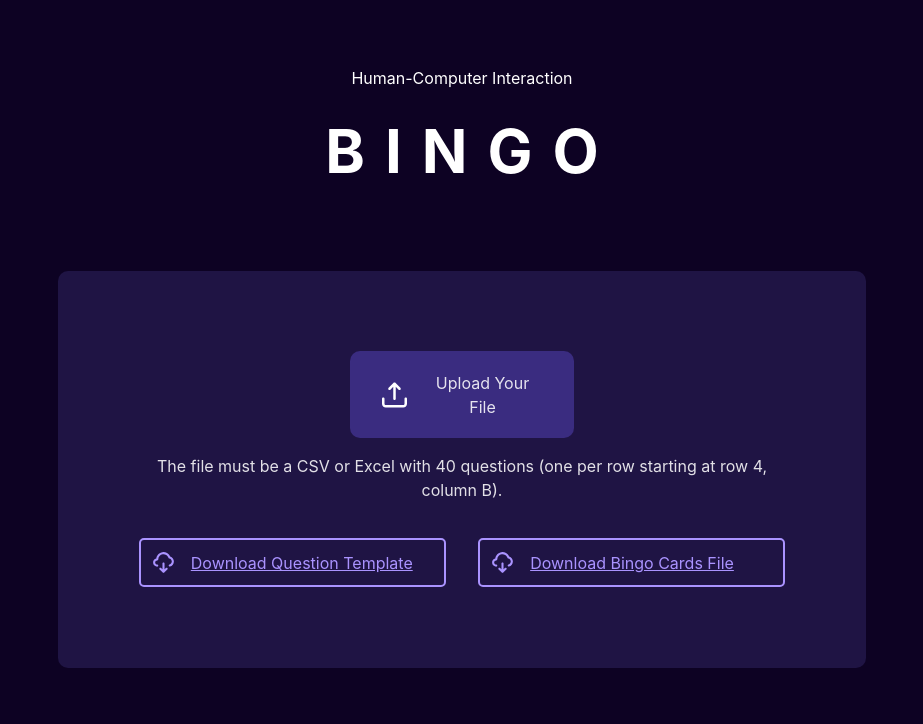
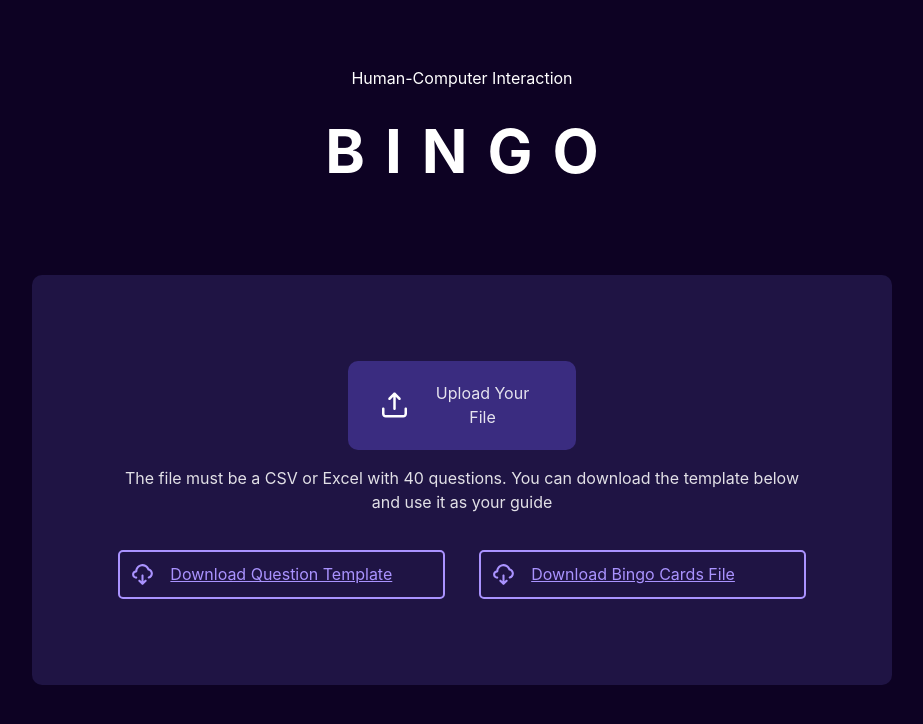
Before and after one commit to AndresNei20/Bingo-HCI, a React (Vite) app: page / in a window 1280 px wide. Shown: the top 724 px of the page, without its empty margins (178-1101 px from the left). Built offline with nearby package versions, Linux system fonts and the light colour scheme.

Commit message:
instructions update

```diff
--- a/src/components/fileupload/FileUpload.jsx
+++ b/src/components/fileupload/FileUpload.jsx
@@ -66,7 +66,7 @@ const FileUpload = ({ onFileUpload }) => {
             <img className="upload-icon" src="./uploadicon.svg" alt="Upload icon" /> {/* Add your icon here */}
             Upload Your File
           </label>
-          <p className="directions-upload">The file must be a CSV or Excel with 40 questions (one per row starting at row 4, column B).</p>
+          <p className="directions-upload">The file must be a CSV or Excel with 40 questions. You can download the template below and use it as your guide </p>
 
           <div className="download-links">
             <a href={templateUrl} download="question-template.xlsx" className="download-template-btn">
```
